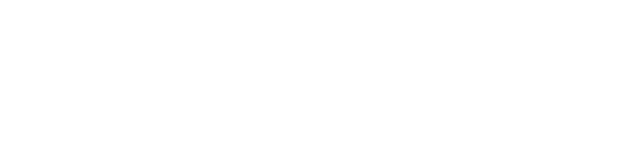
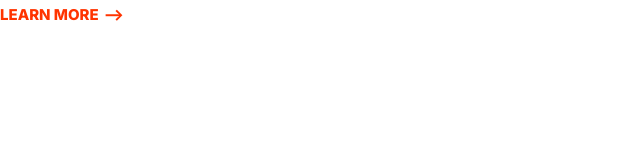
Before and after one commit to boodyziad/Moshify---Boody, a plain HTML site: page index.html in a window 1280 px wide. Shown: the whole page, without its empty margins (0-640 px from the left). Drawn offline with Linux system fonts and the light colour scheme.

Commit message:
Build arrow link component.

```diff
--- a/css/styles.css
+++ b/css/styles.css
@@ -1,5 +1,7 @@
 /* normalizing webpage across all browsers */
 @import "normalize.css";
+
+/* Typography */
 
 /* importing neccesary fonts from Google fonts */
 @import url("https://fonts.googleapis.com/css2?family=Inter:wght@400;800&display=optional");
@@ -50,14 +52,44 @@ p {
 
 @media screen and (min-width: 1024px) {
   body {
-      font-size: 1.8rem;
+    font-size: 1.8rem;
   }
 
   h1 {
-      font-size: 8rem;
+    font-size: 8rem;
   }
 
   h3 {
-      font-size: 2.4rem;
+    font-size: 2.4rem;
   }
 }
+
+/* Links */
+
+a {
+  text-decoration: none;
+}
+
+.link-arrow {
+  color: var(--color-acent);
+  text-transform: uppercase;
+  font-size: 2rem;
+  font-weight: bold;
+}
+
+.link-arrow::after {
+  content: "-->";
+  transition: margin-left 0.5s;
+  margin-left: 5px;
+  transition: margin-left 0.15s;
+}
+
+.link-arrow:hover::after {
+  margin-left: 10px;
+}
+
+@media screen and (min-width: 1024px) {
+    .link-arrow {
+        font-size: 1.5rem;
+    }
+}
--- a/index.html
+++ b/index.html
@@ -7,6 +7,6 @@
     <title>Moshify</title>
 </head>
 <body>
-
+    <a href="" class="link-arrow">Learn More</a>
 </body>
 </html>
```
Also changed, not shown: components/links.html (added, +1 -0 lines).
